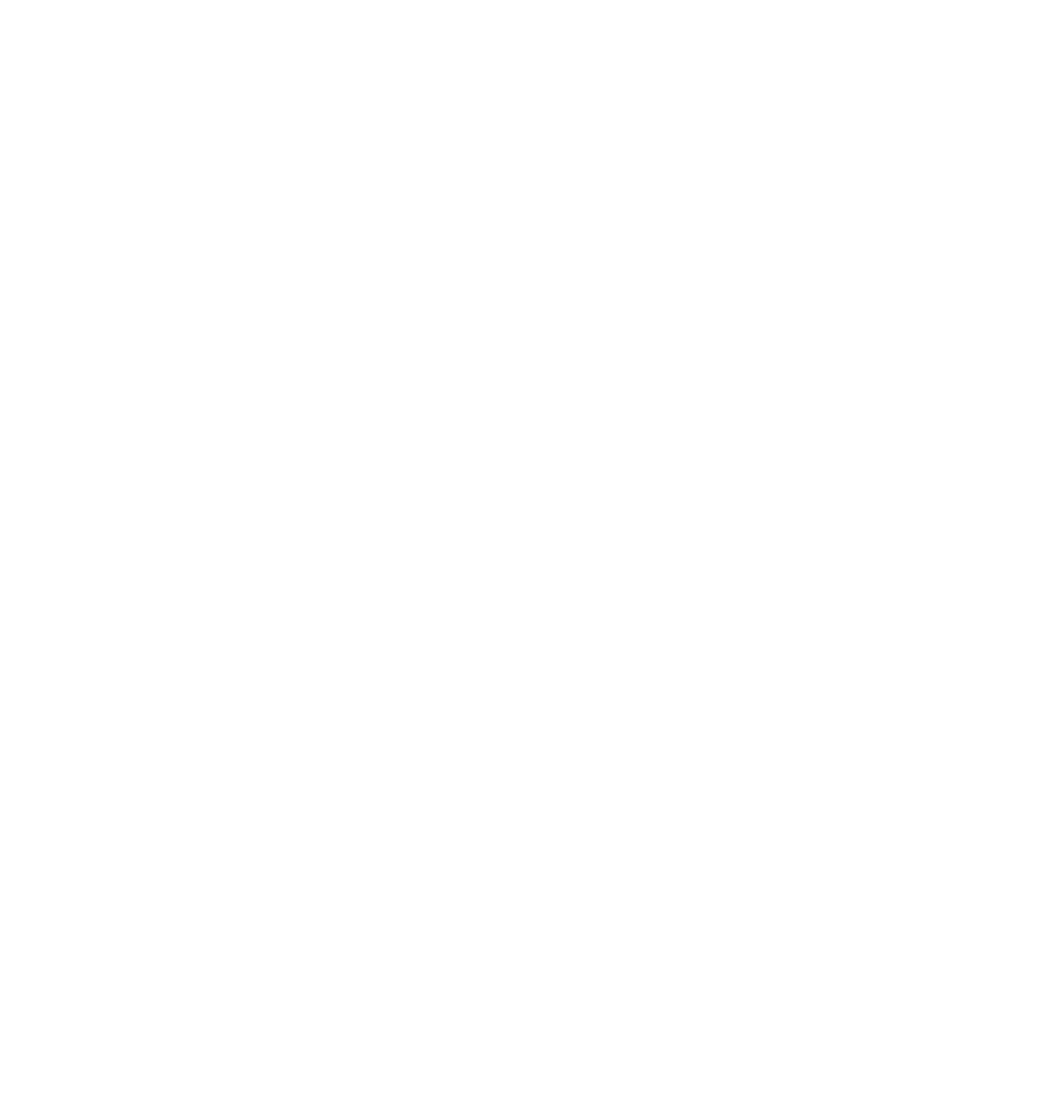
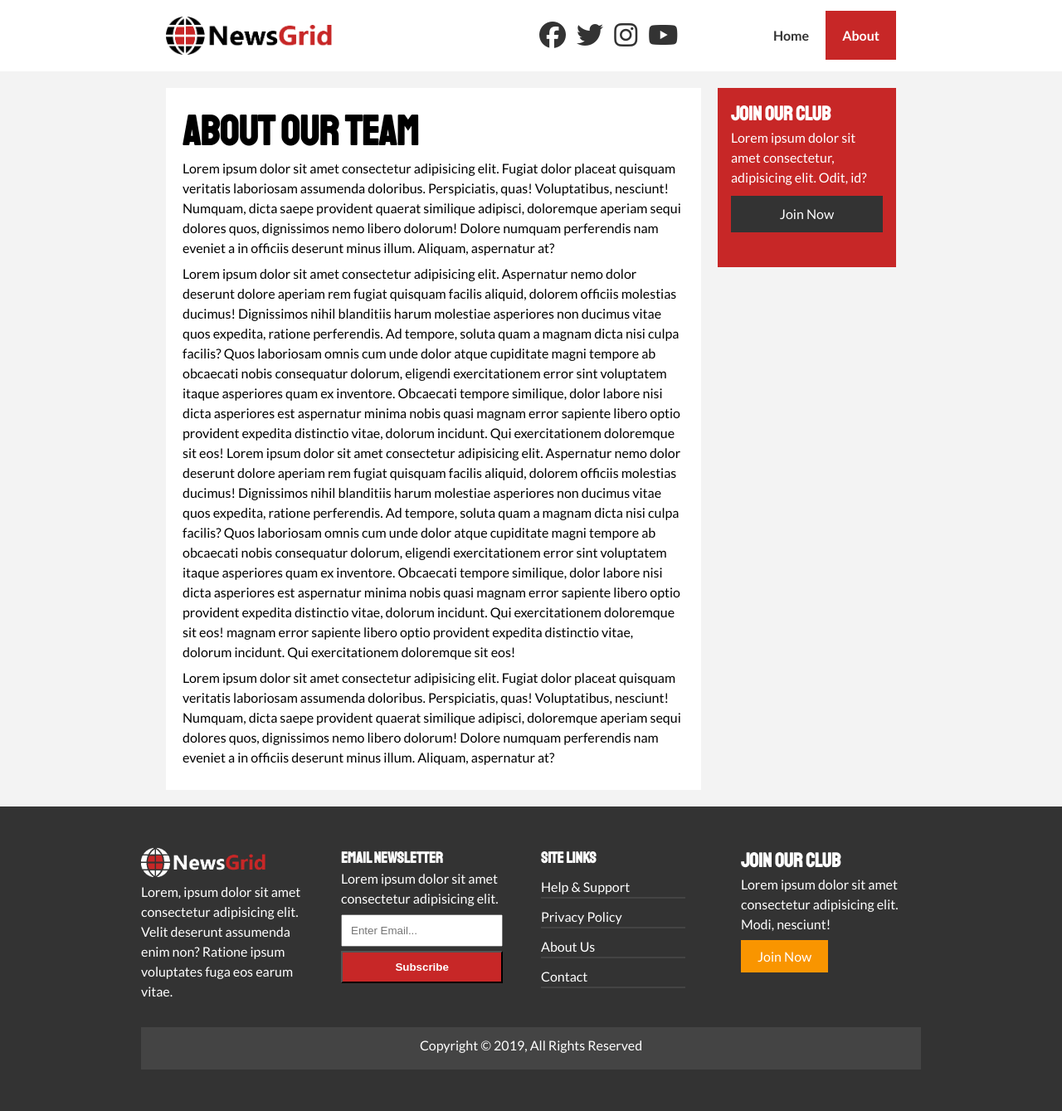
Before and after one commit to Sameen20-bot/New-Site, a plain HTML site: page about.html in a window 1280 px wide. Shown: the whole page at 83% size. Before the commit the page ends 800 px from the top, so only its background shows below. Drawn offline with Linux system fonts and the light colour scheme.

Commit message:
New changes responsiveness left

```diff
--- a/about.html
+++ b/about.html
@@ -0,0 +1,176 @@
+<!DOCTYPE html>
+<html lang="en">
+  <head>
+    <meta charset="UTF-8" />
+    <meta name="viewport" content="width=device-width, initial-scale=1.0" />
+    <!-- favicon -->
+    <link rel="apple-touch-icon" sizes="180x180" href="/apple-touch-icon.png" />
+    <link rel="icon" type="image/png" sizes="32x32" href="/favicon-32x32.png" />
+    <link rel="icon" type="image/png" sizes="16x16" href="/favicon-16x16.png" />
+    <link rel="manifest" href="/site.webmanifest" />
+    <link rel="stylesheet" href="css/style.css" />
+
+    <!-- fonts -->
+    <link rel="preconnect" href="https://fonts.googleapis.com" />
+    <link rel="preconnect" href="https://fonts.gstatic.com" crossorigin />
+    <link
+      href="https://fonts.googleapis.com/css2?family=Lato:ital,wght@0,100;0,300;0,400;0,700;0,900;1,100;1,300;1,400;1,700;1,900&family=Staatliches&display=swap"
+      rel="stylesheet"
+    />
+
+    <link
+      rel="stylesheet"
+      media="screen and (max-width:768px)"
+      href="css/mobile.css"
+    />
+    <link
+      rel="stylesheet"
+      href="https://cdnjs.cloudflare.com/ajax/libs/font-awesome/6.6.0/css/all.min.css"
+      integrity="sha512-Kc323vGBEqzTmouAECnVceyQqyqdsSiqLQISBL29aUW4U/M7pSPA/gEUZQqv1cwx4OnYxTxve5UMg5GT6L4JJg=="
+      crossorigin="anonymous"
+      referrerpolicy="no-referrer"
+    />
+    <title>News Website | About</title>
+  </head>
+  <body>
+    <header class="head">
+      <nav class="navy">
+        <div class="container">
+          <img src="image_resources/logo.png" alt="logo" class="logo" />
+          <div class="links">
+            <a href="http://facebook.com" target="_blank"
+              ><i class="fab fa-facebook fa-2x"></i
+            ></a>
+            <a href="http://twitter.com" target="_blank"
+              ><i class="fab fa-twitter fa-2x"></i
+            ></a>
+            <a href="http://instagram.com" target="_blank"
+              ><i class="fab fa-instagram fa-2x"></i
+            ></a>
+            <a href="http://youtube.com" target="_blank"
+              ><i class="fab fa-youtube fa-2x"></i
+            ></a>
+          </div>
+          <ul class="uls">
+            <li><a class="head-a" href="index.html">Home</a></li>
+            <li><a class="current head-a" href="about.html">About</a></li>
+          </ul>
+        </div>
+      </nav>
+    </header>
+
+    <!-- about -->
+    <section id="about">
+      <div class="container3">
+        <div class="page-content">
+          <article class="card-about">
+            <h1 class="l-head">ABOUT OUR TEAM</h1>
+            <p class="article-p">
+              Lorem ipsum dolor sit amet consectetur adipisicing elit. Fugiat
+              dolor placeat quisquam veritatis laboriosam assumenda doloribus.
+              Perspiciatis, quas! Voluptatibus, nesciunt! Numquam, dicta saepe
+              provident quaerat similique adipisci, doloremque aperiam sequi
+              dolores quos, dignissimos nemo libero dolorum! Dolore numquam
+              perferendis nam eveniet a in officiis deserunt minus illum.
+              Aliquam, aspernatur at?
+            </p>
+            <p class="article2-p">
+              Lorem ipsum dolor sit amet consectetur adipisicing elit.
+              Aspernatur nemo dolor deserunt dolore aperiam rem fugiat quisquam
+              facilis aliquid, dolorem officiis molestias ducimus! Dignissimos
+              nihil blanditiis harum molestiae asperiores non ducimus vitae quos
+              expedita, ratione perferendis. Ad tempore, soluta quam a magnam
+              dicta nisi culpa facilis? Quos laboriosam omnis cum unde dolor
+              atque cupiditate magni tempore ab obcaecati nobis consequatur
+              dolorum, eligendi exercitationem error sint voluptatem itaque
+              asperiores quam ex inventore. Obcaecati tempore similique, dolor
+              labore nisi dicta asperiores est aspernatur minima nobis quasi
+              magnam error sapiente libero optio provident expedita distinctio
+              vitae, dolorum incidunt. Qui exercitationem doloremque sit eos!
+              Lorem ipsum dolor sit amet consectetur adipisicing elit.
+              Aspernatur nemo dolor deserunt dolore aperiam rem fugiat quisquam
+              facilis aliquid, dolorem officiis molestias ducimus! Dignissimos
+              nihil blanditiis harum molestiae asperiores non ducimus vitae quos
+              expedita, ratione perferendis. Ad tempore, soluta quam a magnam
+              dicta nisi culpa facilis? Quos laboriosam omnis cum unde dolor
+              atque cupiditate magni tempore ab obcaecati nobis consequatur
+              dolorum, eligendi exercitationem error sint voluptatem itaque
+              asperiores quam ex inventore. Obcaecati tempore similique, dolor
+              labore nisi dicta asperiores est aspernatur minima nobis quasi
+              magnam error sapiente libero optio provident expedita distinctio
+              vitae, dolorum incidunt. Qui exercitationem doloremque sit eos!
+              magnam error sapiente libero optio provident expedita distinctio
+              vitae, dolorum incidunt. Qui exercitationem doloremque sit eos!
+            </p>
+            <p class="article2-p">
+              Lorem ipsum dolor sit amet consectetur adipisicing elit. Fugiat
+              dolor placeat quisquam veritatis laboriosam assumenda doloribus.
+              Perspiciatis, quas! Voluptatibus, nesciunt! Numquam, dicta saepe
+              provident quaerat similique adipisci, doloremque aperiam sequi
+              dolores quos, dignissimos nemo libero dolorum! Dolore numquam
+              perferendis nam eveniet a in officiis deserunt minus illum.
+              Aliquam, aspernatur at?
+            </p>
+          </article>
+
+          <aside class="card bg-primary aside-card">
+            <h2 class="aside-head">Join Our Club</h2>
+            <p class="aside-p">
+              Lorem ipsum dolor sit amet consectetur, adipisicing elit. Odit,
+              id?
+            </p>
+            <a href="#" class="btn btn-dark btn-aside">Join Now</a>
+          </aside>
+        </div>
+      </div>
+    </section>
+
+    <!-- Footer -->
+    <footer id="main-footer">
+      <div class="container2 footer-container">
+        <div>
+          <img src="image_resources/logo_light.png" alt="NewsGrid" />
+          <p>
+            Lorem, ipsum dolor sit amet consectetur adipisicing elit. Velit
+            deserunt assumenda enim non? Ratione ipsum voluptates fuga eos earum
+            vitae.
+          </p>
+        </div>
+        <div>
+          <h3>Email Newsletter</h3>
+          <p>Lorem ipsum dolor sit amet consectetur adipisicing elit.</p>
+          <form>
+            <input class="foot-in" type="email" placeholder="Enter Email..." />
+            <input
+              type="submit"
+              value="Subscribe"
+              class="btn btn-primary foot-btn"
+            />
+          </form>
+        </div>
+        <div class="site-align">
+          <h3>Site Links</h3>
+          <li><a class="footer-a" href="#">Help & Support</a></li>
+          <hr />
+          <li><a class="footer-a" href="#">Privacy Policy</a></li>
+          <hr />
+          <li><a class="footer-a" href="#">About Us</a></li>
+          <hr />
+          <li><a class="footer-a" href="#">Contact</a></li>
+          <hr />
+        </div>
+        <div>
+          <h2>Join Our Club</h2>
+          <p class="join-p">
+            Lorem ipsum dolor sit amet consectetur adipisicing elit. Modi,
+            nesciunt!
+          </p>
+          <a href="#" class="btn btn-secondary">Join Now</a>
+        </div>
+        <div class="copy-div">
+          <p class="foot-copy">Copyright &copy; 2019, All Rights Reserved</p>
+        </div>
+      </div>
+    </footer>
+  </body>
+</html>
--- a/css/style.css
+++ b/css/style.css
@@ -32,6 +32,10 @@ h5,
 h6 {
   font-family: "Staatliches", cursive;
   line-height: 1.3;
+}
+
+.bg-secondary{
+  background-color: var(--secondary-color) !important;
 }
 
 /* navbar */
@@ -81,12 +85,12 @@ ul li a {
   font-weight: bold;
 }
 
-ul li a.current {
+ul li .head-a.current {
   background-color: var(--primary-color);
   color: white;
 }
 
-ul li a:hover {
+ul li .head-a:hover {
   background-color: #333;
   color: white;
 }
@@ -137,7 +141,7 @@ ul li a:hover {
   margin-bottom: 20px;
 }
 
-.category-sports{
+.category-sports {
   display: inline-block;
   background-color: var(--secondary-color);
   color: white;
@@ -146,7 +150,7 @@ ul li a:hover {
   margin-bottom: 5px;
 }
 
-.category-ent{
+.category-ent {
   display: inline-block;
   background-color: var(--ent-color);
   color: white;
@@ -155,7 +159,7 @@ ul li a:hover {
   margin-bottom: 5px;
 }
 
-.category-tech{
+.category-tech {
   display: inline-block;
   background-color: var(--tech-color);
   color: white;
@@ -164,62 +168,205 @@ ul li a:hover {
   margin-bottom: 5px;
 }
 
-.btn-primary{
+.btn-primary {
   background-color: var(--primary-color);
   color: white;
   font-weight: bold;
   padding: 10px 20px;
 }
 
-.btn:hover{
+.btn:hover {
   opacity: 0.9;
+  cursor: pointer;
 }
 
 /* cards */
 
-.card{
+.card {
   background-color: white;
   padding: 1rem;
 }
 
-.articles-container1{
+.articles-container1 {
   display: grid;
-  grid-template-columns: repeat(3,1fr);
+  grid-template-columns: repeat(3, 1fr);
   gap: 16px;
 }
 
-.articles-container1 > *:first-child , .articles-container1 > *:last-child{
-   display: grid;
-   grid-template-columns: repeat(2 ,1fr);
-   gap: 1rem;
-   align-items: center;
-   grid-column: 1/ span 2;
+.articles-container1 > *:first-child,
+.articles-container1 > *:last-child {
+  display: grid;
+  grid-template-columns: repeat(2, 1fr);
+  gap: 1rem;
+  align-items: center;
+  grid-column: 1 / span 2;
 }
 
-.articles-container1 > *:last-child{
-  grid-column: 2/ span 2;
+.articles-container1 > *:last-child {
+  grid-column: 2 / span 2;
 }
 
-.bg-dark{
+.bg-dark {
   background-color: var(--dark-color);
   color: white;
 }
 
-.bg-primary{
+.bg-primary {
   background-color: var(--primary-color);
   color: white;
 }
 
-#art-pad{
+#art-pad {
   padding: 50px 170px;
 }
 
-.h3-card a{
+.h3-card a {
   color: white;
 }
 
-.articles-head{
+.articles-head {
   margin-bottom: 10px;
 }
 
 /* footer */
+
+#main-footer {
+  background-color: var(--dark-color);
+  color: white;
+  padding: 50px 170px;
+}
+
+#main-footer img {
+  width: 150px;
+}
+
+.footer-container {
+  display: grid;
+  grid-template-columns: repeat(4, 1fr);
+  gap: 1.5rem;
+}
+
+.footer-a {
+  color: white;
+}
+
+.footer-a:hover {
+  color: var(--primary-color);
+}
+
+.copy-div {
+  grid-column: 1 / span 4;
+  background-color: #444;
+  padding: 10px;
+}
+
+.foot-copy {
+  text-align: center;
+}
+
+.foot-in {
+  width: 90%;
+  padding: 10px;
+}
+
+.foot-btn {
+  width: 90%;
+  margin-top: 5px;
+}
+
+p {
+  margin-bottom: 7px;
+}
+
+.btn-secondary {
+  background-color: var(--secondary-color);
+  color: white;
+  padding: 10px 20px;
+}
+
+.join-p{
+  margin-bottom: 15px !important;
+}
+
+.site-align li{
+  padding-top: 10px;
+}
+
+.site-align hr {
+  border: 1px solid #444;
+  width: 80%;
+}
+
+
+/* -----------------------about--------------------------- */
+.btn-aside{
+  display: inline-block;
+  background-color: var(--dark-color);
+  color: white;
+  text-align: center;
+  width: 100% !important;
+  padding: 10px 20px;
+}
+
+.page-content{
+  display: grid;
+  grid-template-columns: 3fr 1fr;
+  gap: 20px;
+}
+
+.container3{
+  padding: 20px 200px;
+}
+
+.card-about{
+  background-color: white;
+  padding: 20px;
+  height: 100%;
+}
+
+.l-head{
+  font-size: 50px;
+}
+
+.aside-card{
+  display: inline-block;
+  height: 27vh;
+  width: 100%;
+}
+
+.aside-p{
+  margin-bottom: 10px !important;
+}
+
+/* -----------------------article--------------------------- */
+
+.card hr{
+  width: 90%;
+  border: 1px dotted #444;
+}
+
+.card li a:hover{
+  color: var(--primary-color);
+  cursor: pointer;
+}
+
+.card-height{
+  height: 34vh;
+  margin-bottom: 20px;
+}
+
+.color-aside{
+  color: white;
+}
+
+article .smally{
+  background-color: #eee;
+  display: flex;
+  justify-content: space-between !important;
+  align-items: center;
+  padding: 10px;
+}
+
+article .category{
+  margin-top: 10px;
+}
```
Also changed, not shown: article.html (+213 -0 lines), index.html (+71 -35 lines).
